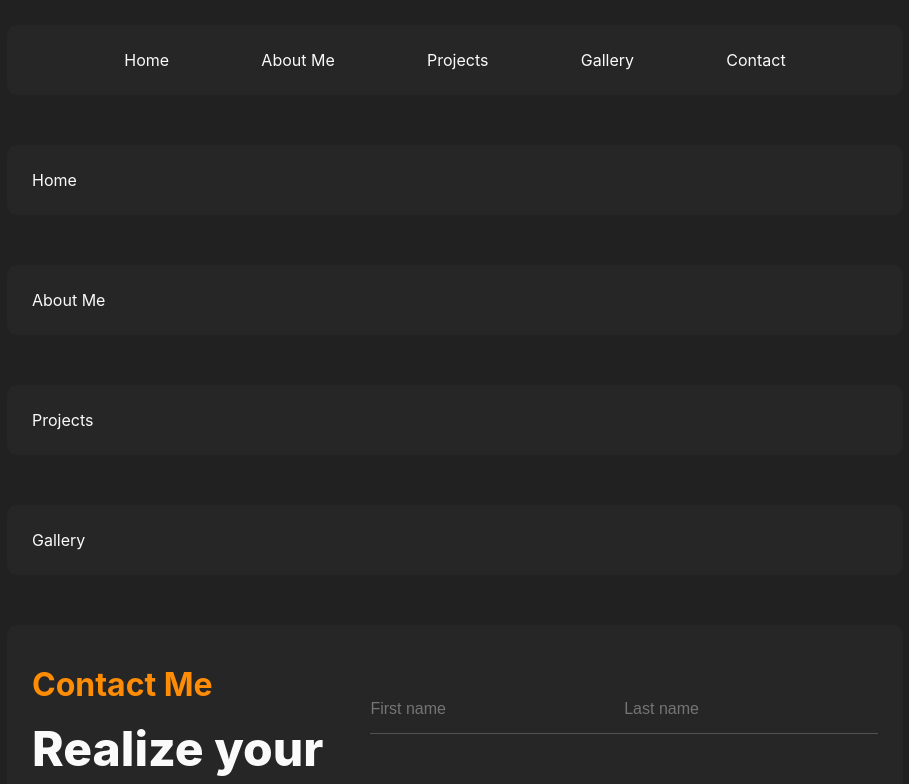
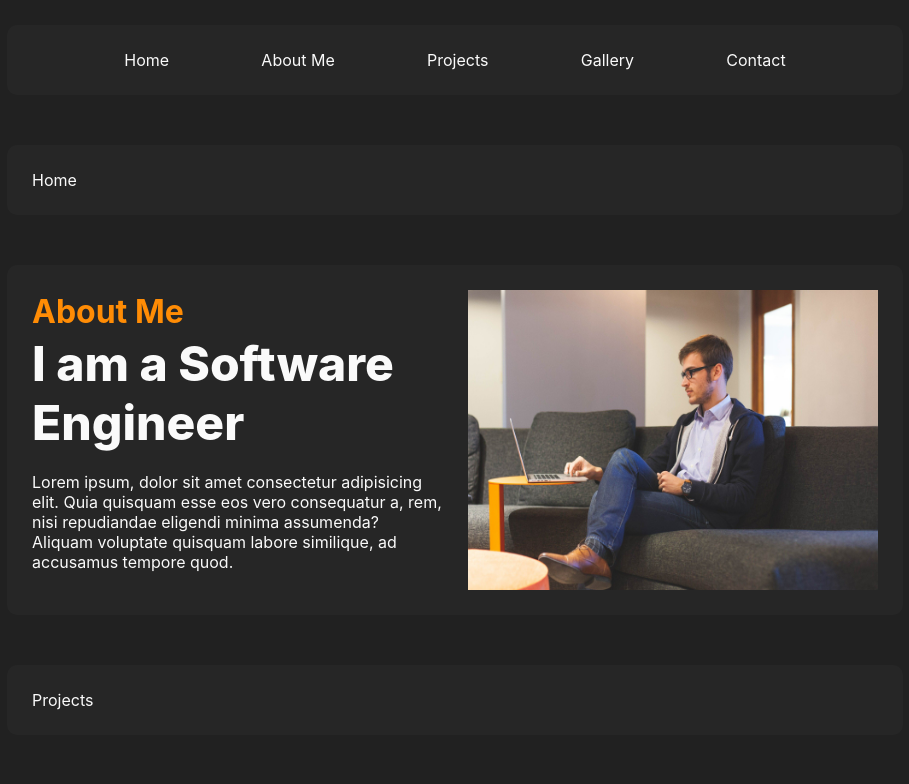
Before and after one commit to devleandrodias/gamepad-xbox-controller, a Next.js app: page / in a window 1280 px wide. Shown: the top 784 px of the page, without its empty margins (185-1094 px from the left). Built offline with nearby package versions, Linux system fonts and the light colour scheme.

Commit message:
feat: create a new card about me

```diff
--- a/app/pages/home/cards/card-about-me.tsx
+++ b/app/pages/home/cards/card-about-me.tsx
@@ -1,5 +1,45 @@
+import Image from "next/image";
+
+import me from "../../../../public/me.jpg";
+
 import styles from "../../../../styles/Home.module.css";
 
-export const CardContactMe = () => {
-  return <div className={styles.card}>About Me</div>;
+export const CardAboutMe = () => {
+  return (
+    <div className={styles.card}>
+      <div
+        style={{
+          display: "flex",
+          height: "300px",
+        }}
+      >
+        <div
+          style={{
+            flex: 1,
+            display: "flex",
+            flexDirection: "column",
+            padding: "0px 25px 0px 0px",
+            justifyContent: "space-around",
+          }}
+        >
+          <span className={styles.title}>About Me</span>
+          <span className={styles.subtitle}>I am a Software Engineer</span>
+          <p>
+            Lorem ipsum, dolor sit amet consectetur adipisicing elit. Quia
+            quisquam esse eos vero consequatur a, rem, nisi repudiandae eligendi
+            minima assumenda? Aliquam voluptate quisquam labore similique, ad
+            accusamus tempore quod.
+          </p>
+        </div>
+        <div
+          style={{
+            flex: 1,
+            display: "flex",
+          }}
+        >
+          <Image quality={100} src={me} alt="eu mesmo" />
+        </div>
+      </div>
+    </div>
+  );
 };
--- a/pages/index.tsx
+++ b/pages/index.tsx
@@ -4,8 +4,8 @@ import { Header } from "../app/layout/header.layout";
 import { CardHome } from "../app/pages/home/cards/card-home";
 import { CardContact } from "../app/pages/home/cards/card-contact";
 import { CardGallery } from "../app/pages/home/cards/card-gallery";
+import { CardAboutMe } from "../app/pages/home/cards/card-about-me";
 import { CardProjects } from "../app/pages/home/cards/card-projects";
-import { CardContactMe } from "../app/pages/home/cards/card-about-me";
 
 import styles from "../styles/Home.module.css";
 
@@ -17,7 +17,7 @@ const Home: NextPage = () => {
           <Header />
         </div>
         <CardHome />
-        <CardContactMe />
+        <CardAboutMe />
         <CardProjects />
         <CardGallery />
         <CardContact />
--- a/styles/Home.module.css
+++ b/styles/Home.module.css
@@ -10,6 +10,8 @@
 }
 
 .subtitle {
+  font-size: 3em;
+  font-weight: 800;
 }
 
 .card {
```
Also changed, not shown: public/me.jpg (added).
